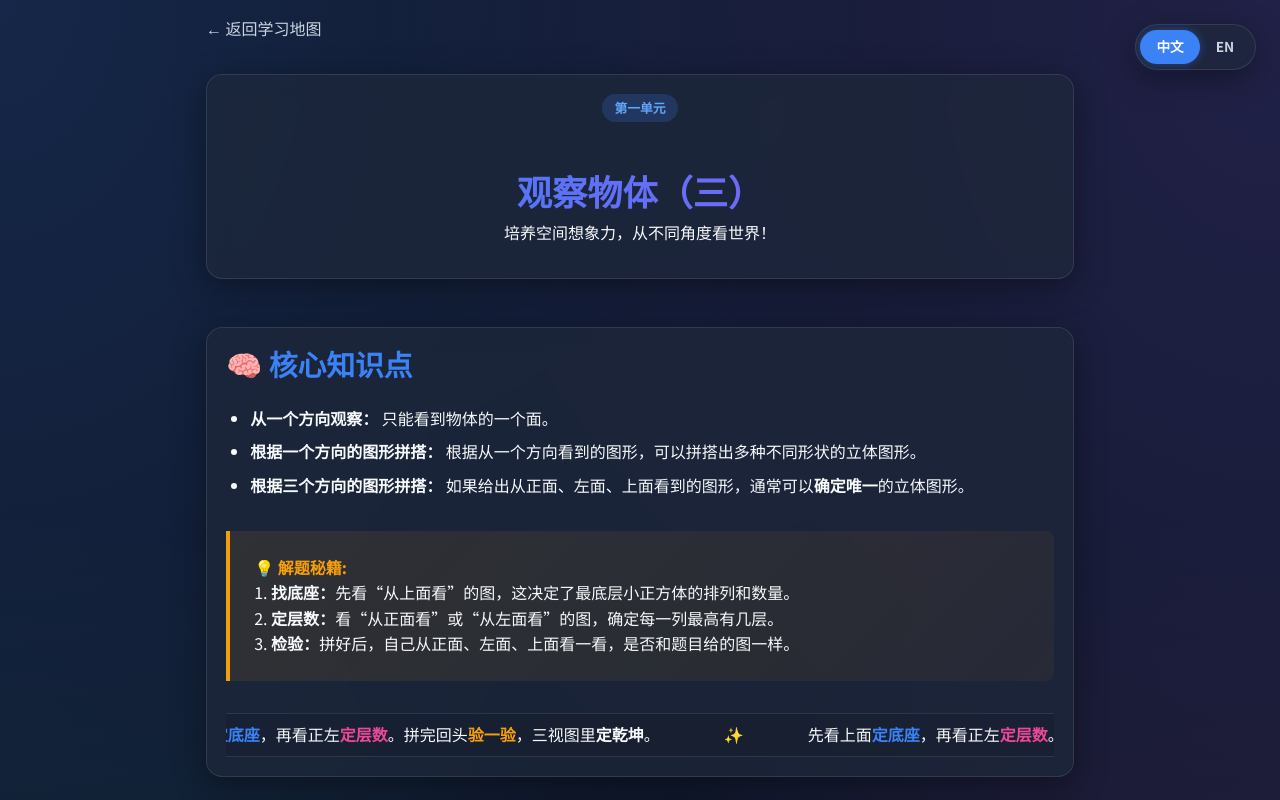
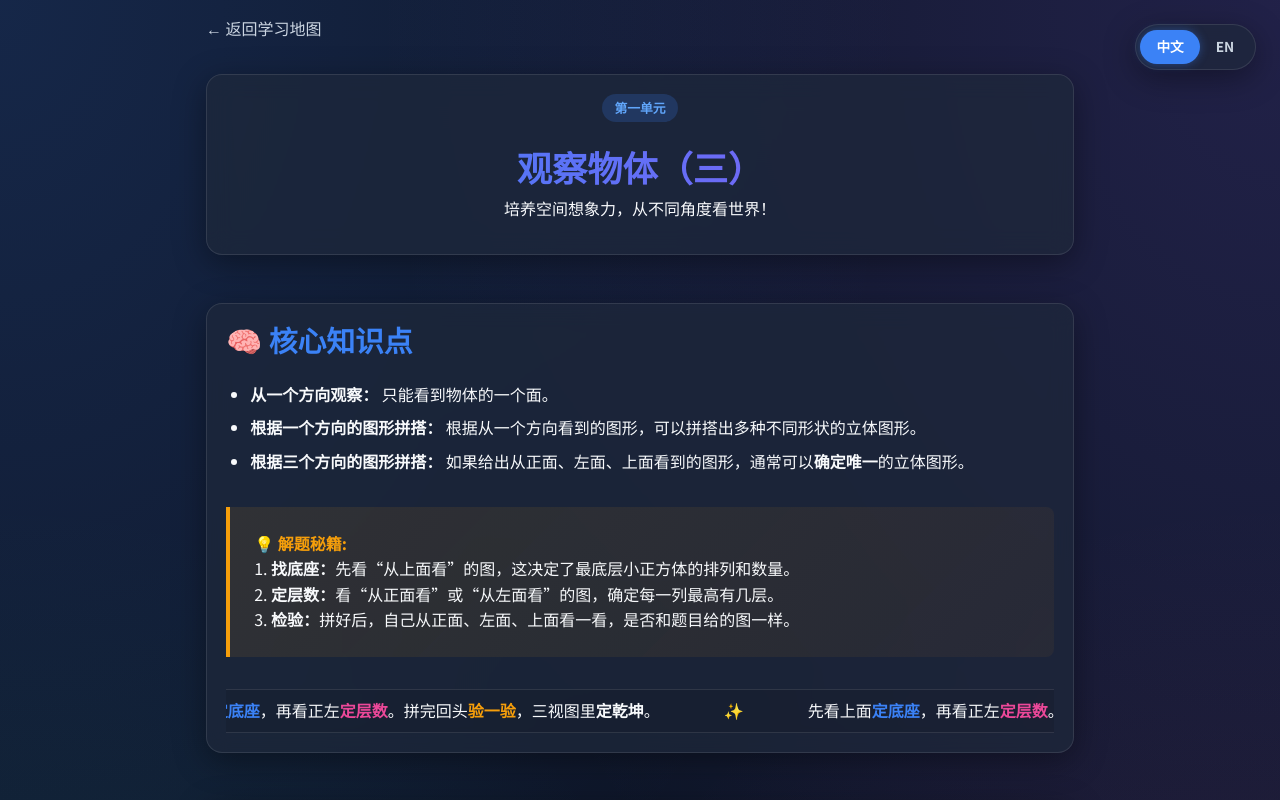
Before and after one commit to timathon/k-maps, a website: page math/m5b/m5b-ch01.html in a window 1280 px wide. Shown: the top 800 px of the page. Drawn offline with Linux system fonts and the light colour scheme.

Commit message:
style(m5b): reduce title margin for chapter pages

```diff
--- a/math/m5b/assets/style.css
+++ b/math/m5b/assets/style.css
@@ -98,6 +98,10 @@ a {
   font-weight: 900;
   width: 100%;
   display: block;
+}
+
+.chapter-header .title {
+  margin-top: 0.5rem;
 }
 
 .subtitle {
```
